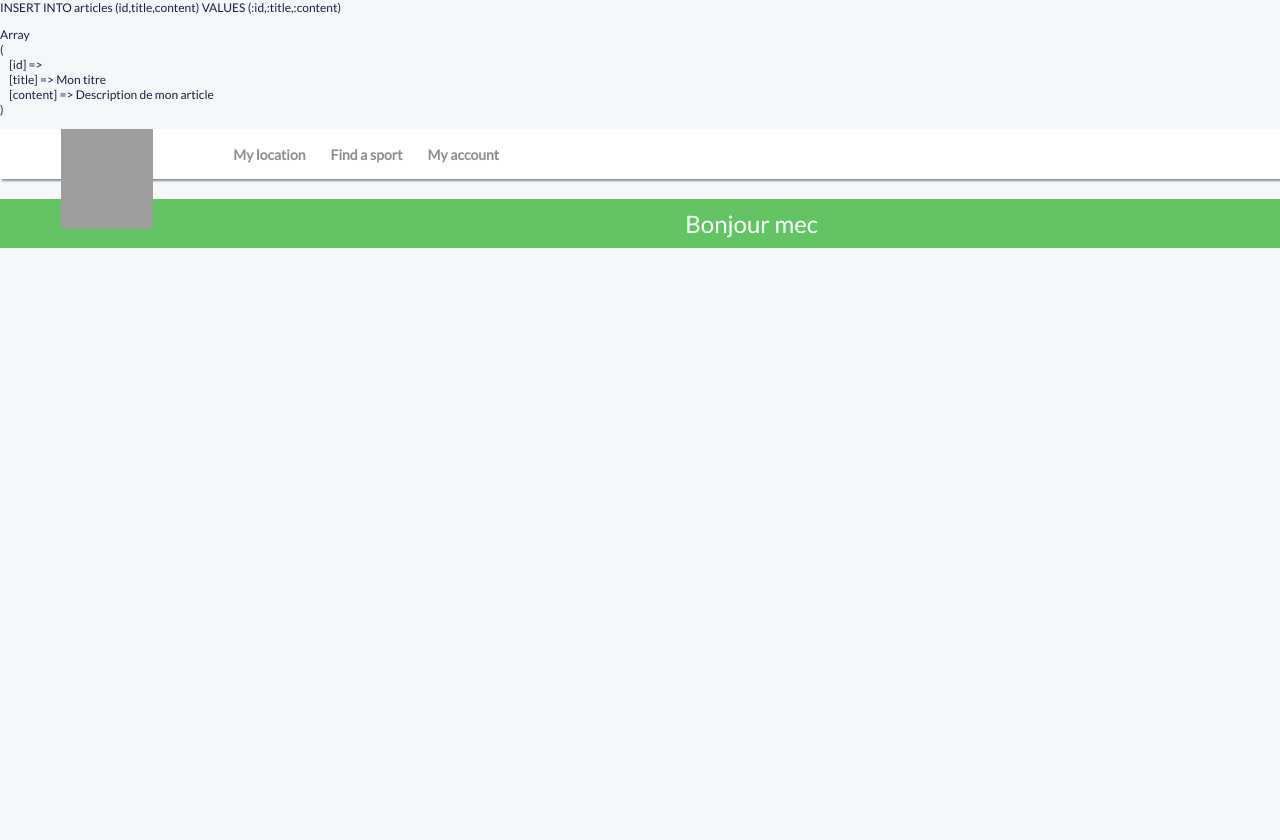
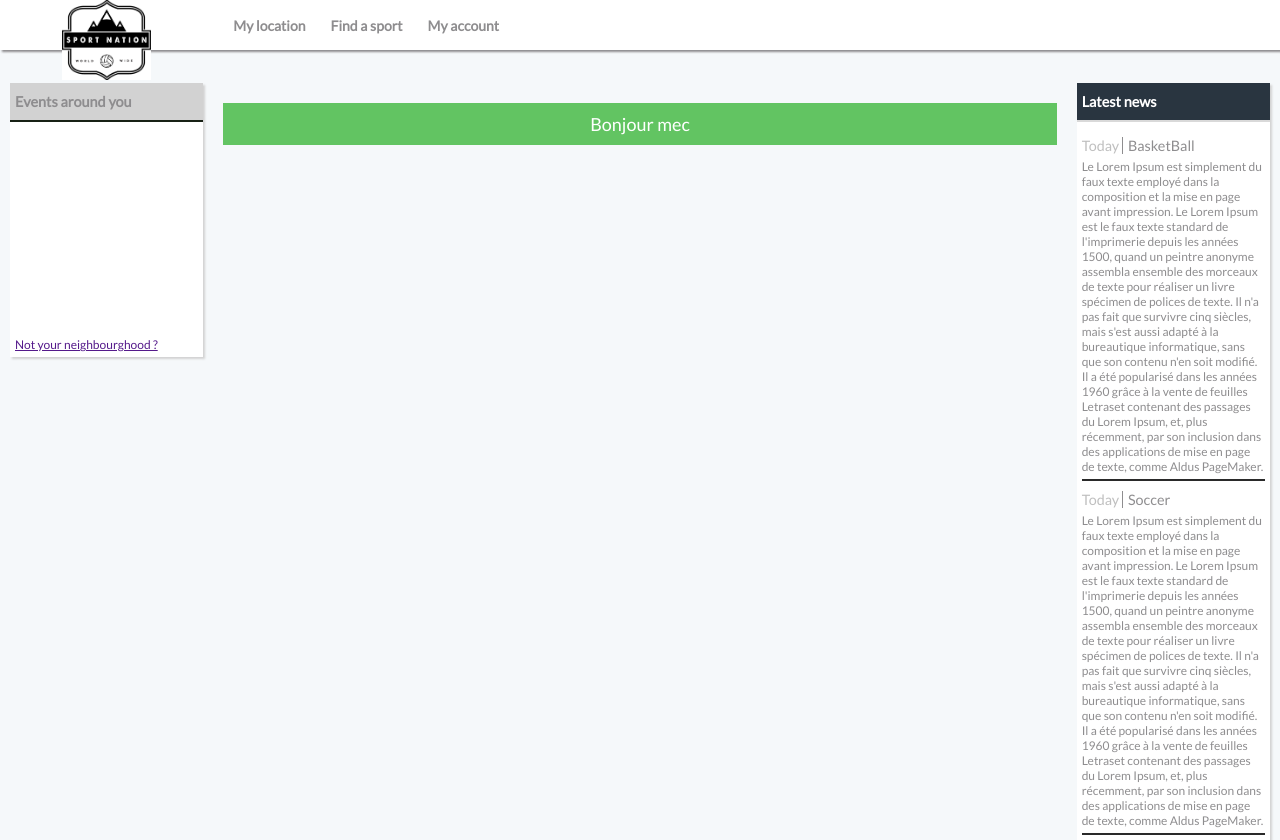
Before and after one commit to esgiprojetninja/ninja, a PHP site: page / in a window 1280 px wide. Before the commit the page ends 248 px from the top, so only its background shows below. Run offline with PHP 8.4, Linux system fonts and the light colour scheme; grey boxes are pictures that could not be loaded.

Commit message:
fixed template - fixed css

```diff
--- a/core/basesql.class.php
+++ b/core/basesql.class.php
@@ -34,8 +34,6 @@ class basesql extends PDO
 
 			//$sql = "INSERT INTO articles (id,title,content) VALUES (:id,:title,:content)";
 
-			echo $sql;
-
 			$query = $this->pdo->prepare($sql);
 			foreach ($this->columns as $column) {
 				$data[$column] = $this->$column;
@@ -44,9 +42,6 @@ class basesql extends PDO
 			//$data["id"] = 1;
 
 			$query->execute($data);
-			echo "<pre>";
-				print_r($data);
-			echo "</pre>";
 		}
 	}
 
--- /dev/null
+++ b/public/css/panel.css
@@ -0,0 +1,79 @@
+/********* !!!!!!! IMPORTANT !!!!!!!! **************
+
+Panel' structure goes like that:;
+
+div.panel panel-primary/success/warning...(optional)
+    div.panel-heading
+        h3.panel-title
+    div.panel-body
+    div.panel-footer(optional)
+
+*/
+
+.panel {
+    width: 100%;
+    background-color: #FFFFFF;
+    color: #8E8D8F;
+    box-shadow: 2px 2px 2px #D2D2D2;
+}
+.panel .panel-heading {
+    padding: 5px;
+    border-bottom: 2px solid #182115;
+    background-color: #D2D2D2;
+}
+.panel .panel-heading .panel-title {
+    font-weight: 600;
+    font-size: 120%;
+    margin: 5px 0;
+}
+.panel .panel-body {
+    padding: 5px;
+}
+.panel .panel-footer {
+    padding: 5px;
+}
+
+/*********************
+    -- COLORS --
+*********************/
+.panel-primary .panel-heading {
+    background-color: #5C8EF2;
+    color: #FFFFFF;
+    border-color: #D9D9D9;
+}
+
+.panel-primary2 .panel-heading {
+    background-color: #293540;
+    color: #FFFFFF;
+    border-color: #D9D9D9;
+}
+
+.panel-dark-blue .panel-heading {
+    background-color: #1A1C40;
+    color: #FFFFFF;
+    border-color: #D9D9D9;
+}
+
+.panel-info .panel-heading {
+    background-color: #5C8EF2;
+    color: #FFFFFF;
+    border-color: #D9D9D9;
+}
+
+.panel-success .panel-heading {
+    background-color: #3BD97F;
+    color: #FFFFFF;
+    border-color: #D9D9D9;
+}
+
+.panel-warning .panel-heading {
+    background-color: #F2A03D;
+    color: #FFFFFF;
+    border-color: #D9D9D9;
+}
+
+.panel-warning .panel-heading {
+    background-color: #731018;
+    color: #FFFFFF;
+    border-color: #D9D9D9;
+}
--- a/views/template.php
+++ b/views/template.php
@@ -6,8 +6,10 @@
 
 	 <title>PLAY NOW</title>
     <meta charset="UTF-8">
-    <link rel="stylesheet" type="text/css" href="./css/grid.css">
-    <link rel="stylesheet" type="text/css" href="./css/global.css">
+    <link rel="stylesheet" type="text/css" href="/public/css/grid.css">
+    <link rel="stylesheet" type="text/css" href="/public/css/global.css">
+    <link rel="stylesheet" type="text/css" href="/public/css/panel.css">
+    <link rel="stylesheet" type="text/css" href="/public/css/button.css">
     <link href='http://fonts.googleapis.com/css?family=Lato&subset=latin,latin-ext' rel='stylesheet' type='text/css'>
 
 	<!-- scripts -->
@@ -18,7 +20,7 @@
         <div class="grid-container">
             <div class="row">
                 <div class="col-xs-2 center">
-                    <img src="./img/logo-pa.png" alt="Play Now" class="app-logo" height="100px" width="92px">
+                    <img src="/public/img/logo_SNWW.png" alt="Play Now" class="app-logo" height="80px">
                 </div>
                 <div class="col-xs-9">
                     <a href="#" class="icon">
@@ -46,7 +48,49 @@
             </div>
         </div>
     </header>
-	<?php include $this->view; ?>
+    <div class="grid-container">
+    <div class="row">
+        <nav class="col-sm-2 hidden-sm">
+            <div class="panel">
+                <div class="panel-heading">
+                    <p class="panel-title">Events around you</p>
+                </div>
+                <div class="panel-body">
+                    <div class="index-map" id="index-map"></div>
+                </div>
+                <div class="panel-footer">
+                    <a href="">Not your neighbourghood ?</a>
+                </div>
+            </div>
+        </nav>
+        <section class="timeline col-sm-8">
+            <?php include $this->view; ?>
+        </section>
+        <aside class="col-sm-2 hidden-sm">
+            <div class="panel panel-primary2">
+                <div class="panel-heading">
+                    <h3 class="panel-title">Latest news</h3>
+                </div>
+                <div class="panel-body">
+                    <div class="news-box">
+                        <h4 class="box-title">Today <span class="title">BasketBall</span></h4>
+                        <div class="content">
+                            Le Lorem Ipsum est simplement du faux texte employé dans la composition et la mise en page avant impression. Le Lorem Ipsum est le faux texte standard de l'imprimerie depuis les années 1500, quand un peintre anonyme assembla ensemble des morceaux de texte pour réaliser un livre spécimen de polices de texte. Il n'a pas fait que survivre cinq siècles, mais s'est aussi adapté à la bureautique informatique, sans que son contenu n'en soit modifié. Il a été popularisé dans les années 1960 grâce à la vente de feuilles Letraset contenant des passages du Lorem Ipsum, et, plus récemment, par son inclusion dans des applications de mise en page de texte, comme Aldus PageMaker.
+                        </div>
+                        <div class="box-divider"></div>
+                    </div>
+                    <div class="news-box">
+                        <h4 class="box-title">Today <span class="title">Soccer</span></h4>
+                        <div class="content">
+                            Le Lorem Ipsum est simplement du faux texte employé dans la composition et la mise en page avant impression. Le Lorem Ipsum est le faux texte standard de l'imprimerie depuis les années 1500, quand un peintre anonyme assembla ensemble des morceaux de texte pour réaliser un livre spécimen de polices de texte. Il n'a pas fait que survivre cinq siècles, mais s'est aussi adapté à la bureautique informatique, sans que son contenu n'en soit modifié. Il a été popularisé dans les années 1960 grâce à la vente de feuilles Letraset contenant des passages du Lorem Ipsum, et, plus récemment, par son inclusion dans des applications de mise en page de texte, comme Aldus PageMaker.
+                        </div>
+                        <div class="box-divider"></div>
+                    </div>
+                </div>
+            </div>
+        </aside>
+    </div> <!-- END GRID CONTAINER -->
+</div>
 </body>
 
 </html>
```
Also changed, not shown: public/css/button.css (added, +128 -0 lines), public/img/logo_SNWW.png (added).
